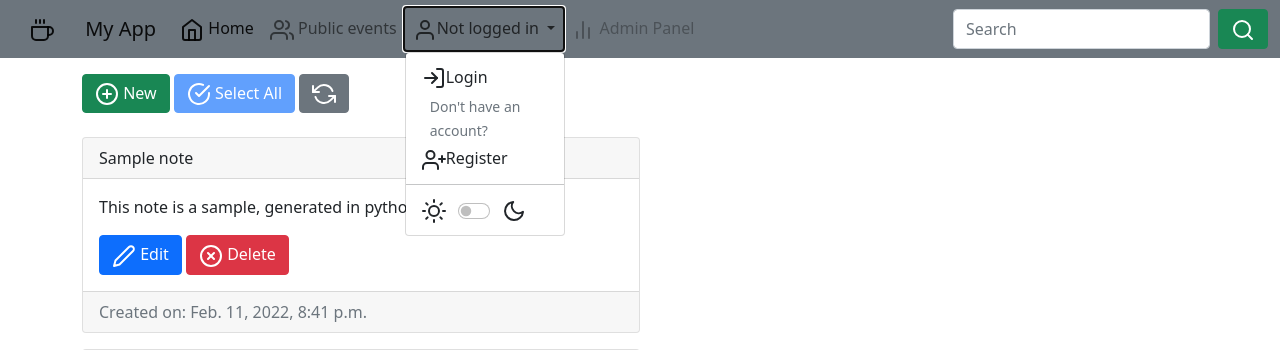
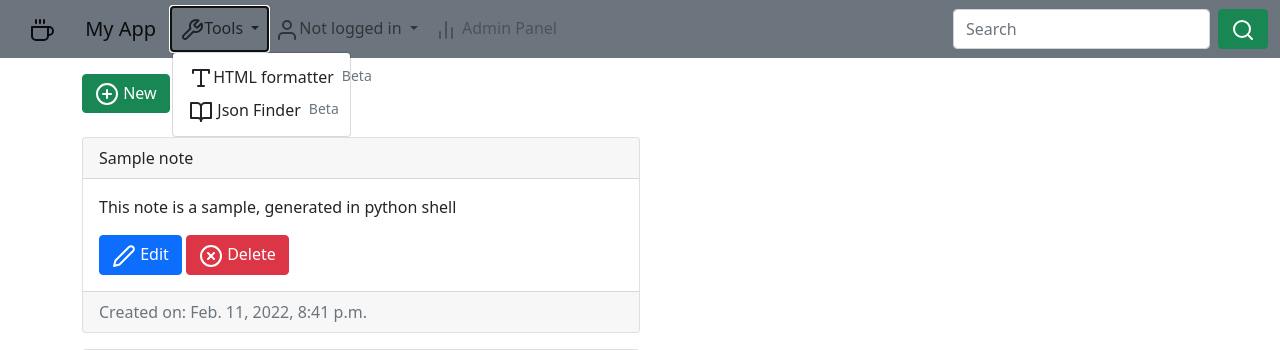
Before and after one commit to NopalProject/toge, a Django app: page /my_notes/ in a window 1280 px wide, after a click on "Tools". Shown: the top 350 px of the page. Run offline with Django 3.2, Linux system fonts and the light colour scheme; data comes from the database, SQL or seed files in the repository; both versions use the stored data as it was after the commit; some libraries are stand-ins or nearby versions.

Commit message:
changed url settings

```diff
--- a/pyapp/models.py
+++ b/pyapp/models.py
@@ -1,5 +1,6 @@
 from django.db import models
 from django.utils import timezone
+from ckeditor.fields import RichTextField
 import datetime
 
 # Create your models here.
--- a/pyapp/static/pyapp/new_note.js
+++ b/pyapp/static/pyapp/new_note.js
@@ -1,11 +1,10 @@
-/*$('#saveNewNote').click(function(){
-$.get("/pyapp/ajax_test/",
-  function(data){
-    alert(data);
-  });
-});*/
 const csrftoken= Cookies.get('csrftoken');
-
+//Borrar el cont de la nueva nota
+function dropNewNote(){
+  $('input[type=text]#noteTitle').val('');
+  $('#noteBody').html('');
+}
+//actualiza las notas mostradas en pantalla
 function actualizar(){
   $.ajax({
     method: "POST",
@@ -13,12 +12,8 @@
     url: '/my_notes/',
   }).done(function(data){
     jsdata=JSON.parse(data);
-  //  alert(jsdata[1].fields['noteTitle']);
     var notes = ``;
     for(var n in jsdata){
-//      alert(jsdata[n].fields['noteBody']);
-//    alert(notes);
-//    notes+=`<div class="col-sm-6 py-2"><div class="card" id="${jsdata[n].>
 notes += `<div class="col-sm-6 py-2">
   <div class="card" id="${jsdata[n].fields['userId']}">
     <div class="card-header">${jsdata[n].fields['noteTitle']}</div>
@@ -35,19 +30,18 @@
   </div>
 </div>`;
     }
-//$('#savedNotes').html('');
-$('#savedNotes').html(notes);
-feather.replace();
-//alert('si c pudo');
+    $('#savedNotes').html(notes);
+    feather.replace();
   });
 }
+
+//metodos
+$('#dropNewNote').click(dropNewNote);
 
 $('#refreshNotes').click(actualizar);
 
 
 $('#saveNewNote').click(function(){
-//  alert(1);
-//alert(csrftoken);
 $.ajax({
   method: "POST",
   headers: {'X-CSRFToken':csrftoken},
@@ -56,7 +50,9 @@
   dataType: "json"
 }).done(function(){
   alert("datos guardados correctamente");
+  dropNewNote();
   actualizar();
+  $('#newNote').attr('class','collapse');
 }).fail(function(data){
   alert("Oops, something went wrong");
   alert(data.msg);
--- a/pyapp/templates/pyapp/my_notes.html
+++ b/pyapp/templates/pyapp/my_notes.html
@@ -28,8 +28,8 @@
        </p>
        <a href="#" class="btn btn-primary" id="saveNewNote"><i data-feather="save"></i>
         <span> Save </span></a>
-       <a href="#" class="btn btn-danger"><i data-feather="x-circle"></i>
-          <span>Delete</span></a>
+       <a href="#" class="btn btn-danger" id="dropNewNote"><i data-feather="trash-2"></i>
+         <span>Cancel</span></a>
      </div>
     </div>
   </div>
--- a/pyapp/templates/pyapp/navbar.html
+++ b/pyapp/templates/pyapp/navbar.html
@@ -2,21 +2,27 @@
   <div class="container-fluid">
     <a class="navbar-brand d-inline" href="{%url 'pyapp:index'%}">
       <i data-feather="coffee" style="width: 60px;"></i>
-<span class="ps-2">My App</span></a>
+      <span class="ps-2">My App</span>
+    </a>
     <button class="navbar-toggler" type="button" data-bs-toggle="collapse" data-bs-target="#navbarSupportedContent" aria-controls="navbarSupportedContent" aria-expanded="false" aria-label="Toggle navigation">
       <span class="navbar-toggler-icon"></span>
     </button>
     <div class="collapse navbar-collapse" id="navbarSupportedContent">
       <ul class="navbar-nav me-auto mb-2 mb-lg-0">
-        <li class="nav-item">
-          <a class="nav-link active" aria-current="page" href="#">
-            <i data-feather="home"></i>
-            <span>Home</span></a>
+         <li class="nav-item dropdown">
+          <a class="nav-link dropdown-toggle" href="#" id="navbarDropdown" role="button" data-bs-toggle="dropdown" aria-expanded="false">
+            <i data-feather="tool"></i>Tools
+          </a>
+          <ul class="dropdown-menu" aria-labelledby="navbarDropdown">
+            <li>
+              <a class="dropdown-item" href=""><i data-feather="type"></i>HTML formatter
+                <small class="text-muted position-absolute ms-2">Beta</small></a>
             </li>
-        <li class="nav-item">
-          <a class="nav-link" href="#">
-            <i data-feather="users"></i>
-            Public events</a>
+            <li>
+             <a class="dropdown-item" href=""><i data-feather="book-open"></i> Json Finder
+              <small class="text-muted position-absolute ms-2">Beta</small></a>
+            </li>
+          </ul>
         </li>
 {%if logged_in %}
         <li class="nav-item dropdown">
@@ -24,16 +30,16 @@
 	    <i data-feather="user"></i>{{uname}}
           </a>
           <ul class="dropdown-menu" aria-labelledby="navbarDropdown">
-            <li><a class="dropdown-item" href="#"><i data-feather="calendar"></i> My
-Calendar</a></li>
-            <li><a class="dropdown-item" href="{% url 'pyapp:my_notes'%}"><i data-feather="book"></i>
-My Notes</a></li>
+            <li><a class="dropdown-item" href="#"><i data-feather="calendar"></i> My Calendar</a></li>
+            <li><a class="dropdown-item" href="{% url 'pyapp:my_notes'%}"><i data-feather="book"></i>My Notes</a></li>
             <li><a class="dropdown-item" href="#">
               <i data-feather="settings"></i>
-              Settings</a></li>
+              Settings</a>
+            </li>
             <li><a class="dropdown-item" href="{%url 'pyapp:logout_action'%}">
               <i data-feather="log-out"></i>
-              Log out</a></li>
+              Log out</a>
+            </li>
 {% else %}
          <li class="nav-item dropdown">
            <a class="nav-link dropdown-toggle" href="" id="navbarDropdown" role="button" data-bs-toggle="dropdown" aria-expanded="false">
@@ -54,7 +60,8 @@
                 <input class="form-check-input float-none" style="margin-top: 0.35em" type="checkbox" id="flexSwitchCheckDefault" onchange="mo()">
               </div>
               <div class="d-inline-block"><i data-feather="moon"></i></div>
-            </div></li>
+            </div>
+            </li>
           </ul>
         </li>
         <li class="nav-item">
--- /dev/null
+++ b/pyapp/templates/pyapp/new_text.html
@@ -0,0 +1 @@
+{%extends './layout.html'%}
--- /dev/null
+++ b/pyapp/templates/pyapp/text_view.html
@@ -0,0 +1 @@
+{%extends './layout.html'%}
--- a/pyapp/views.py
+++ b/pyapp/views.py
@@ -50,7 +50,7 @@
         nuevoUsuario = User(username=request.POST['username'], password=request.POST['password'], fechaCreacion=timezone.now())
         nuevoUsuario.save()
     except (KeyError):
-        return HttpResponseRedirect(reverse('pyapp:registrar', args=()))
+        return HttpResponseRedirect(reverse('pyapp:login', args=()))
     else:
         return HttpResponseRedirect(reverse('pyapp:index', args=()))
 def login_attempt(request):
```
Also changed, not shown: db.sqlite3. Lines whose indentation alone changed are shown as unchanged.
